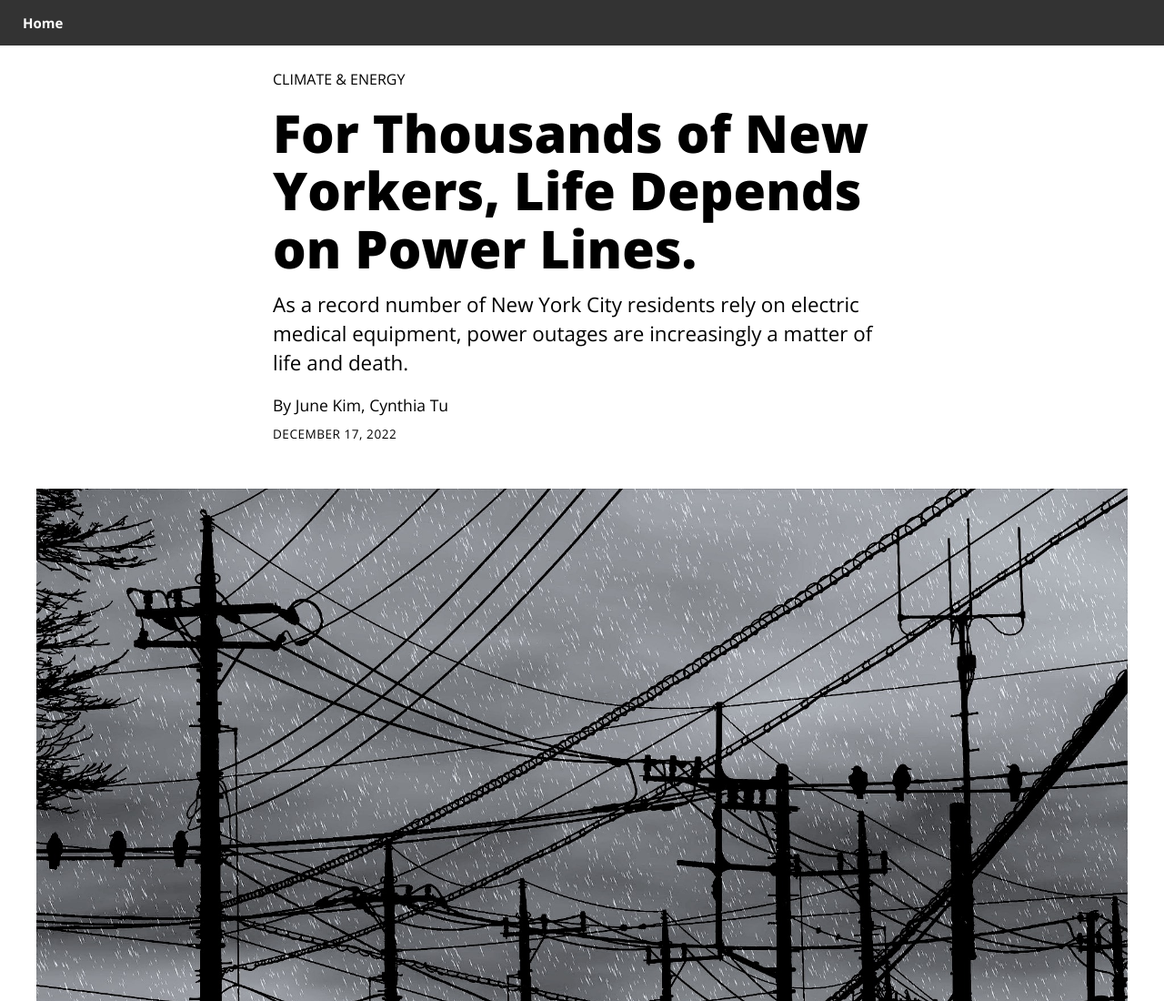
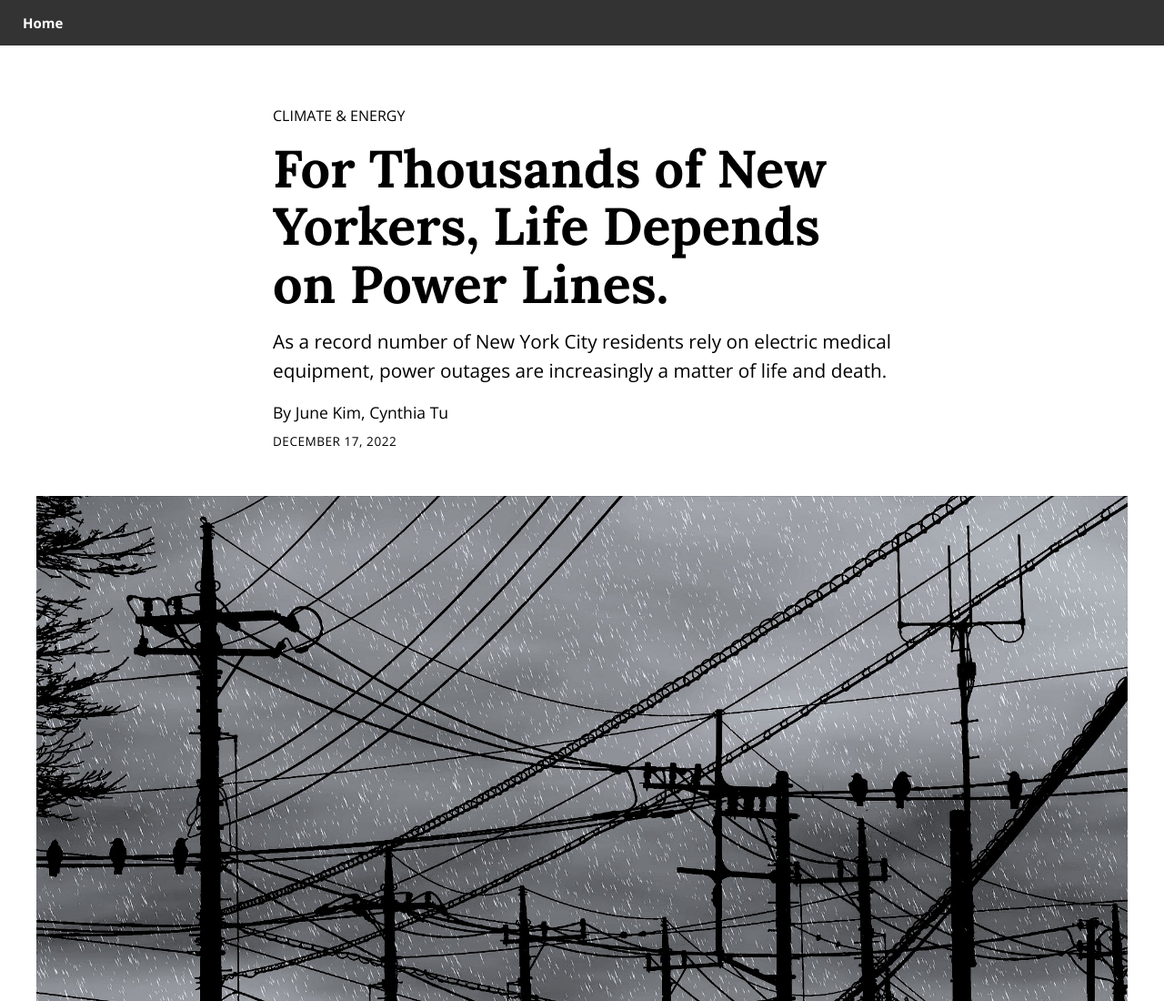
Before and after one commit to junekim6/nyc_power_outage, a plain HTML site: page docs/index.html in a window 1280 px wide. Shown: the top 1100 px of the page at 91% size. Drawn offline with nearby package versions, Linux system fonts and the light colour scheme.

Commit message:
update page

```diff
--- a/docs/index.html
+++ b/docs/index.html
@@ -27,7 +27,7 @@
 
     <section class="header">
         <p class="kicker">CLIMATE & ENERGY</p>
-        <h1 class="headline">For Thousands of New Yorkers, Life Depends on Power Lines.</h1>
+        <h1 class="headline serif">For Thousands of New Yorkers, Life Depends on Power Lines.</h1>
         <h2 class="subhead">As a record number of New York City residents rely on electric medical equipment, power outages are increasingly a matter of life and death.</h2>
         <p class="byline">By June Kim, Cynthia Tu</p>
         <p class="date">December 17, 2022</p>
@@ -113,7 +113,7 @@
     </section>
 
     <section class="footer sans-serif">
-        <p class="note">This article was written by June Kim. For more information, visit the <a href="https://github.com/junekim6/nyc-power-outage" target="_blank">Github repository</a> for the story. To read additional stories, visit the website <a href="https://junekim6.github.io/" target="_blank">here.</a></p>
+        <p class="note">This article was written by June Kim. For more information, visit the <a href="https://github.com/junekim6/nyc_power_outage" target="_blank">Github repository</a> for the story. To read additional stories, visit the website <a href="https://junekim6.github.io/" target="_blank">here.</a></p>
     </section>
 
 </body>
--- a/docs/styles.css
+++ b/docs/styles.css
@@ -50,11 +50,6 @@
     color: black;
 }
 
-.header {
-    padding-top: 20px;
-    padding-bottom: 20px;
-}
-
 .story-body,
 .header,
 .chart-section,
@@ -64,6 +59,11 @@
     padding: 10px 10px;
 }
 
+.header {
+    padding-top: 20px;
+    /* padding-bottom: 10px; */
+    margin-top: 30px;
+}
 .footer {
     padding-top: 20px;
     padding-bottom: 20px;
@@ -115,7 +115,7 @@
 }
 
 h2.subhead {
-    font-size: 1.4rem;
+    font-size: 1.3rem;
     line-height: 2rem;
     margin-bottom: 0;
     margin-top: 15px;
```
